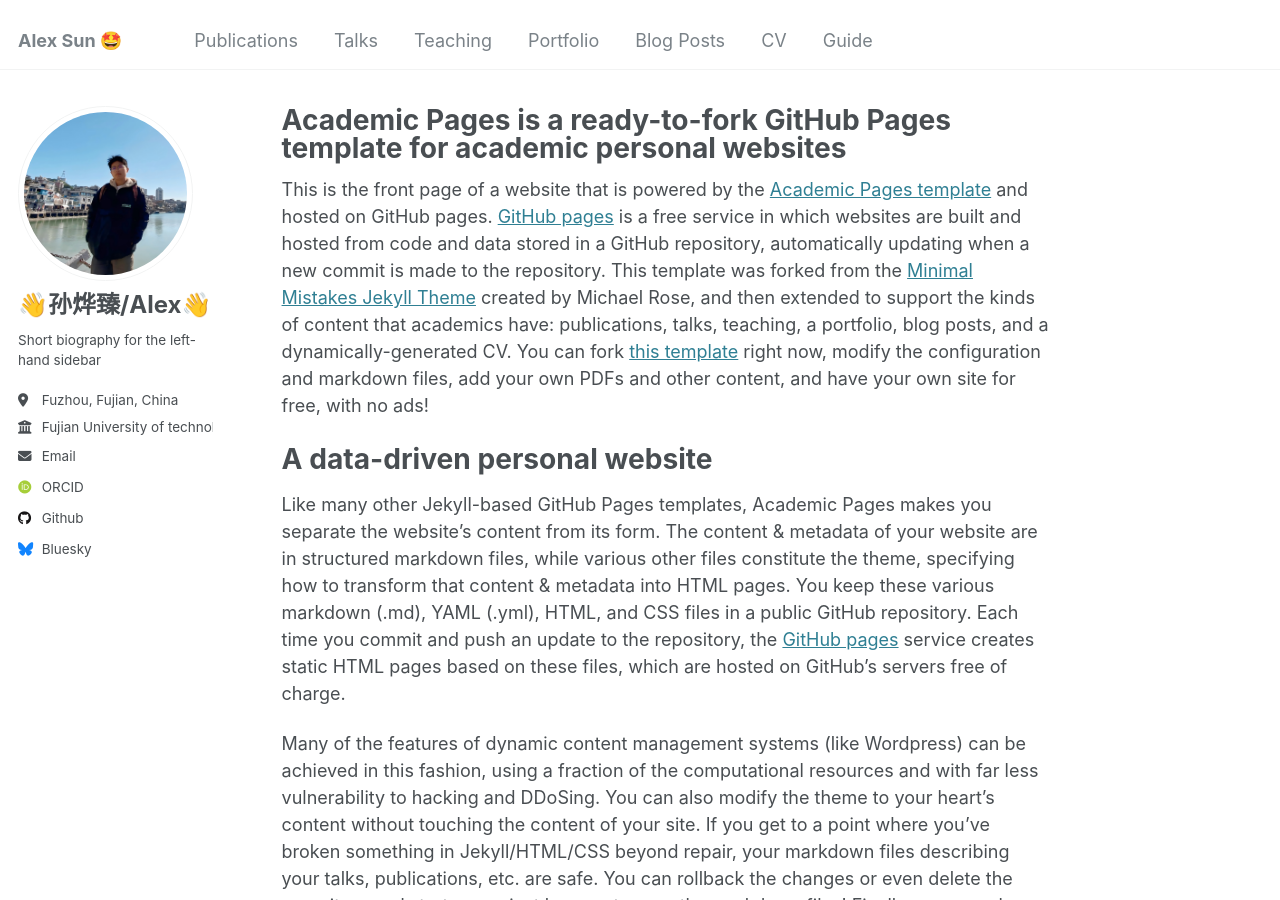
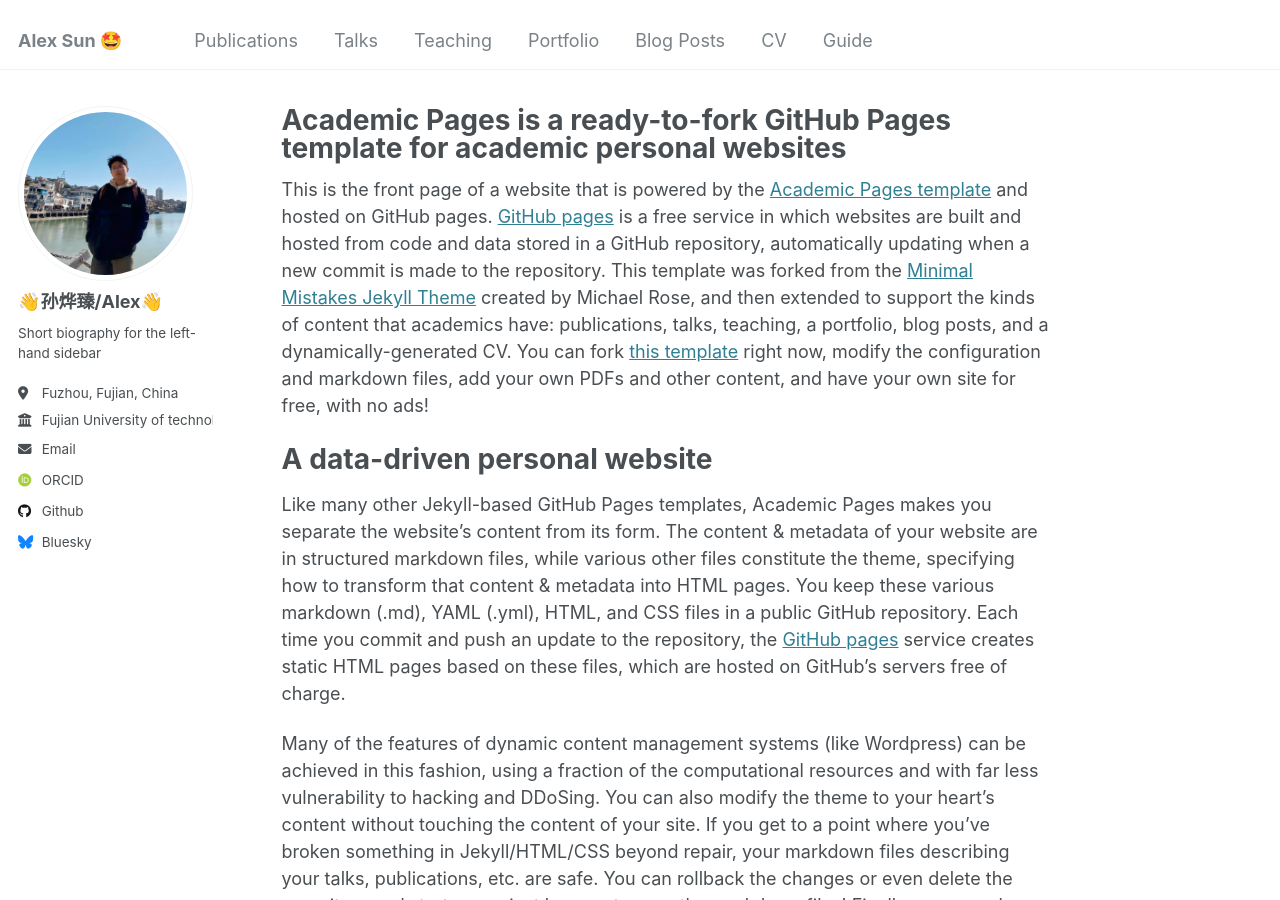
Before and after one commit to yuyuasd/yuyuasd.github.io, a Jekyll site: the page built from _pages/about.md, in a window 1280 px wide and 900 px high. Built offline with Jekyll 4.4.1, drawn with Linux system fonts in a browser that asks for light colours; some web fonts are replaced.

Commit message:
return origin size

```diff
--- a/_includes/author-profile.html
+++ b/_includes/author-profile.html
@@ -15,7 +15,7 @@
   </div>
 
   <div class="author__content">
-    <h3 class="author__name" style="font-size: 24px; font-weight: bold;">{{ author.name }}</h3>
+    <h3 class="author__name" >{{ author.name }}</h3>
     {% if author.pronouns %}<p class="author__pronouns">{{ author.pronouns }}</p>{% endif %}
     {% if author.bio %}<p class="author__bio">{{ author.bio }}</p>{% endif %}
   </div>
```
